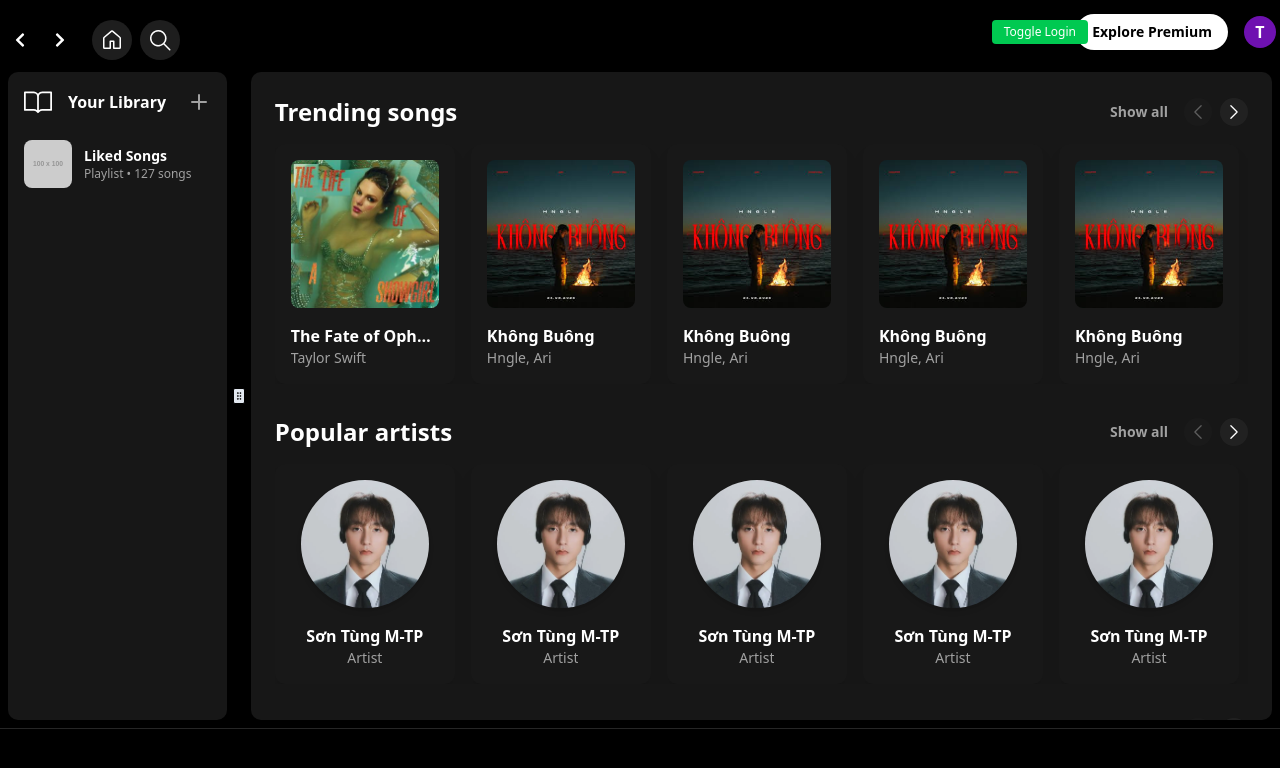
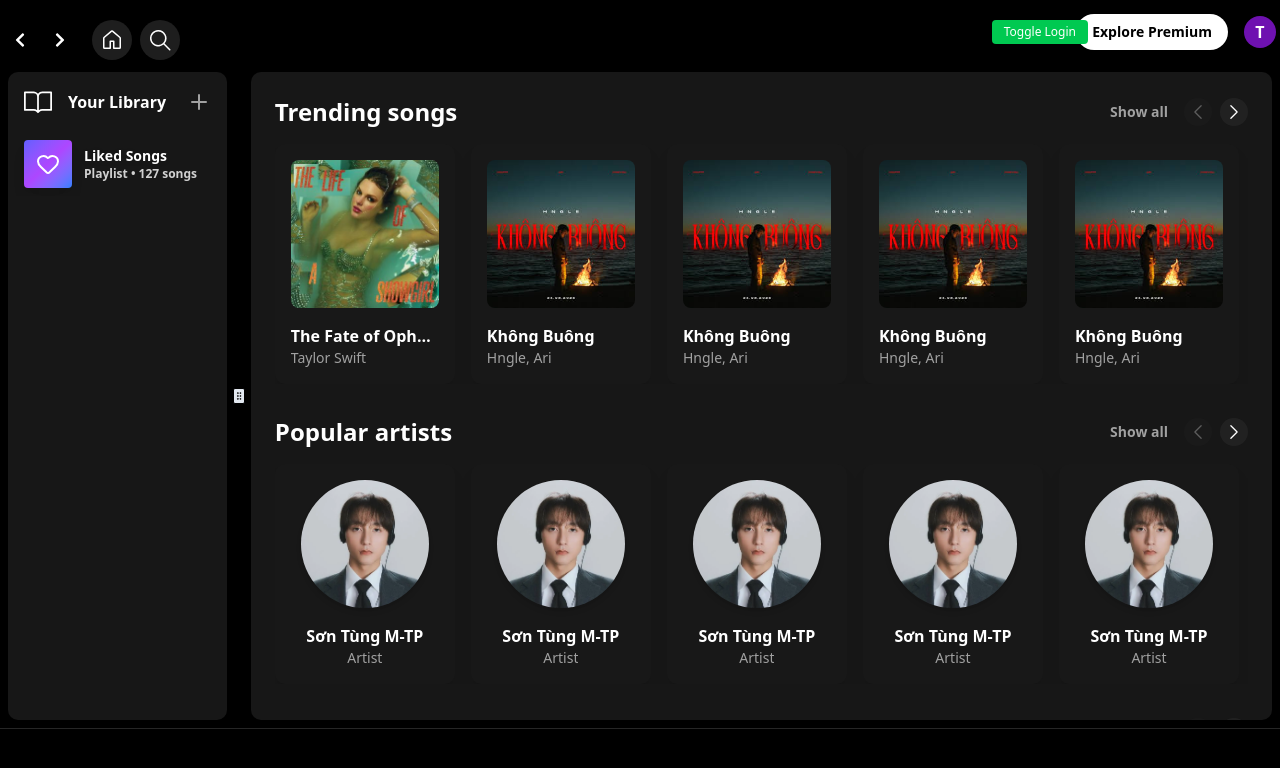
Before and after one commit to NTThong0710/COMP1069-CNPMNC-FE, a React (Vite) app in the folder client/: page / in a window 1280 px wide. Both pictures are taken after a click on the button "Toggle Login". Shown: the top 768 px of the page. Built offline with nearby package versions, Linux system fonts and the light colour scheme.

Commit message:
"Thêm icon Music từ lucide-react cho playlist mới thay vì để trống"

```diff
--- a/client/src/components/Sidebar.jsx
+++ b/client/src/components/Sidebar.jsx
@@ -1,8 +1,9 @@
-import React, { useState, useEffect, useRef } from 'react';
-import { Link, useLocation } from 'react-router-dom';
+import React, { useState, useEffect, useRef } from "react";
+import { Link, useLocation } from "react-router-dom";
 import { GoBook } from "react-icons/go"; // Bỏ GoHome, GoSearch
 import { FiPlus } from "react-icons/fi";
-import LoginTooltip from './LoginTooltip';
+import LoginTooltip from "./LoginTooltip";
+import { Heart, Music } from "lucide-react";
 
 // Bỏ component NavItem vì không dùng nữa
 // function NavItem(...) { ... }
@@ -10,16 +11,46 @@
 // Component PlaylistItem giữ nguyên
 function PlaylistItem({ image, title, subtitle, isCollapsed }) {
   return (
-    <a href="#" className="flex items-center gap-3 p-2 rounded-md hover:bg-neutral-800 transition">
-      <img src={image} alt={title} className="w-12 h-12 rounded-md object-cover flex-shrink-0" />
-      <div className={`flex-1 min-w-0 transition-opacity duration-300 ${isCollapsed ? 'opacity-0 hidden' : 'opacity-100 block'}`}>
-        <p className="font-semibold text-white text-sm truncate">{title}</p>
-        <p className="text-xs text-neutral-400 truncate">{subtitle}</p>
+    <a
+      href="#"
+      className={`flex items-center gap-3 p-2 rounded-md group transition ${
+        title === "Liked Songs"
+      }`}
+    >
+      <div
+        className={`w-12 h-12 flex items-center justify-center flex-shrink-0 rounded ${
+          title === "Liked Songs"
+            ? "bg-gradient-to-br from-indigo-500 via-purple-500 to-blue-500 shadow-lg"
+            : "bg-neutral-700"
+        }`}
+      >
+        {image}
+      </div>
+      <div
+        className={`flex-1 min-w-0 transition-opacity duration-300 ${
+          isCollapsed ? "opacity-0 hidden" : "opacity-100 block"
+        }`}
+      >
+        <p
+          className={`font-bold text-white text-sm truncate ${
+            title === "Liked Songs" ? "drop-shadow" : ""
+          }`}
+        >
+          {title}
+        </p>
+        <p
+          className={`text-xs truncate ${
+            title === "Liked Songs"
+              ? "text-white/80 font-semibold"
+              : "text-neutral-400"
+          }`}
+        >
+          {subtitle}
+        </p>
       </div>
     </a>
   );
 }
-
 
 export default function Sidebar({ isLoggedIn }) {
   // Toàn bộ state và useEffect giữ nguyên
@@ -30,13 +61,17 @@
   const sidebarRef = useRef(null);
 
   const [userLibrary, setUserLibrary] = useState([
-    { title: "Liked Songs", subtitle: "Playlist • 127 songs", image: "https://placehold.co/100x100?text=♥" },
+    {
+      title: "Liked Songs",
+      subtitle: "Playlist • 127 songs",
+      image: <Heart className="w-6 h-6 text-white" />,
+    },
   ]);
 
   useEffect(() => {
     const COLLAPSE_THRESHOLD = 200;
     if (!sidebarRef.current) return;
-    const resizeObserver = new ResizeObserver(entries => {
+    const resizeObserver = new ResizeObserver((entries) => {
       const currentWidth = entries[0].contentRect.width;
       setIsCollapsed(currentWidth < COLLAPSE_THRESHOLD);
     });
@@ -58,17 +93,17 @@
     const newPlaylist = {
       title: `My Playlist ${userLibrary.length}`,
       subtitle: "Playlist",
-      image: "https://placehold.co/100x100",
+      image: <Music className="w-6 h-6 text-neutral-300" />,
     };
-    setUserLibrary([newPlaylist, ...userLibrary]);
+    setUserLibrary([...userLibrary, newPlaylist]);
   };
 
   useEffect(() => {
     const handleClickOutside = () => setIsTooltipOpen(false);
     if (isTooltipOpen) {
-      window.addEventListener('click', handleClickOutside);
+      window.addEventListener("click", handleClickOutside);
     }
-    return () => window.removeEventListener('click', handleClickOutside);
+    return () => window.removeEventListener("click", handleClickOutside);
   }, [isTooltipOpen]);
 
   // --- RETURN JSX ĐÃ ĐƯỢC DỌN DẸP ---
@@ -79,10 +114,18 @@
 
       {/* Chỉ còn lại khối "Your Library" */}
       <div className="bg-neutral-900 rounded-lg flex-1 flex flex-col overflow-hidden">
-        <div className={`flex items-center p-4 ${isCollapsed ? 'justify-center' : 'justify-between'}`}>
+        <div
+          className={`flex items-center p-4 ${
+            isCollapsed ? "justify-center" : "justify-between"
+          }`}
+        >
           <span className="flex items-center gap-4 text-white font-bold transition-colors duration-300 hover:text-white">
             <GoBook size={28} />
-            <span className={`transition-opacity duration-300 ${isCollapsed ? 'opacity-0 w-0' : 'opacity-100'}`}>
+            <span
+              className={`transition-opacity duration-300 ${
+                isCollapsed ? "opacity-0 w-0" : "opacity-100"
+              }`}
+            >
               {!isCollapsed && <span>Your Library</span>}
             </span>
           </span>
@@ -93,7 +136,10 @@
               onClick={handleCreatePlaylistClick}
               className="group text-neutral-400 hover:text-white"
             >
-              <FiPlus size={24} className="transition-transform group-hover:scale-110" />
+              <FiPlus
+                size={24}
+                className="transition-transform group-hover:scale-110"
+              />
             </button>
           )}
         </div>
@@ -101,25 +147,33 @@
         {isLoggedIn ? (
           <div className="overflow-y-auto px-2 space-y-2">
             {userLibrary.map((item, index) => (
-              <PlaylistItem
-                key={index}
-                {...item}
-                isCollapsed={isCollapsed}
-              />
+              <PlaylistItem key={index} {...item} isCollapsed={isCollapsed} />
             ))}
           </div>
         ) : (
           !isCollapsed && (
-            <div className='overflow-y-auto px-2 space-y-2'>
+            <div className="overflow-y-auto px-2 space-y-2">
               <div className="bg-neutral-800 rounded-lg p-4 m-2 text-white">
-                    <p className="font-bold text-sm mb-1">Create your first playlist</p>
+                <p className="font-bold text-sm mb-1">
+                  Create your first playlist
+                </p>
                 <p className="text-xs mb-4">It's easy, we'll help you</p>
-                    <button ref={createPlaylistRef} onClick={handleCreatePlaylistClick} className="bg-white text-black text-xs text-[13px] font-bold px-6 py-2 rounded-full hover:scale-105 transition">Create playlist</button>
+                <button
+                  ref={createPlaylistRef}
+                  onClick={handleCreatePlaylistClick}
+                  className="bg-white text-black text-xs text-[13px] font-bold px-6 py-2 rounded-full hover:scale-105 transition"
+                >
+                  Create playlist
+                </button>
               </div>
               <div className="bg-neutral-800 rounded-lg p-4 m-2 text-white">
-                    <p className="font-bold text-sm mb-1">Let's find some podcasts</p>
+                <p className="font-bold text-sm mb-1">
+                  Let's find some podcasts
+                </p>
                 <p className="text-xs mb-4">We'll keep you updated</p>
-                    <button className="bg-white text-black text-xs text-[13px] font-bold px-6 py-2 rounded-full hover:scale-105 transition">Browse podcasts</button>
+                <button className="bg-white text-black text-xs text-[13px] font-bold px-6 py-2 rounded-full hover:scale-105 transition">
+                  Browse podcasts
+                </button>
               </div>
             </div>
           )
```
Lines whose indentation alone changed are shown as unchanged.
